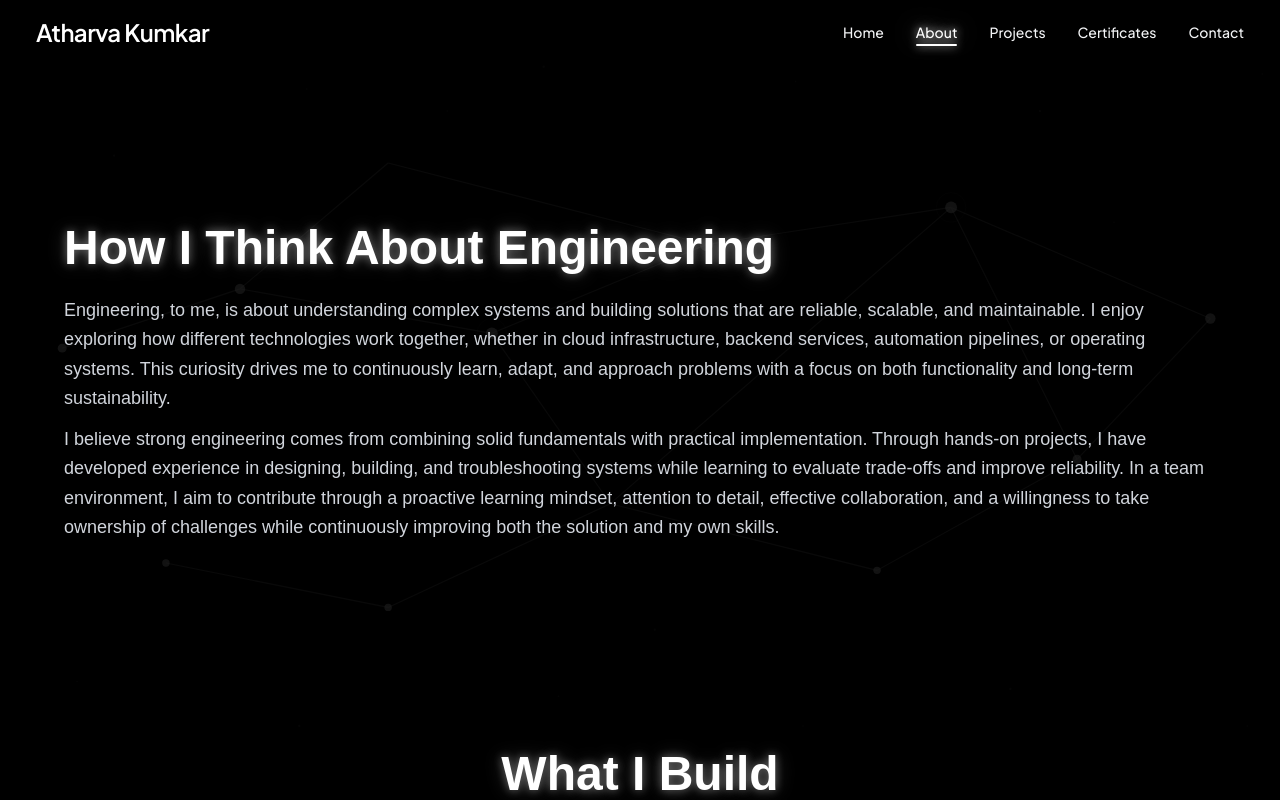
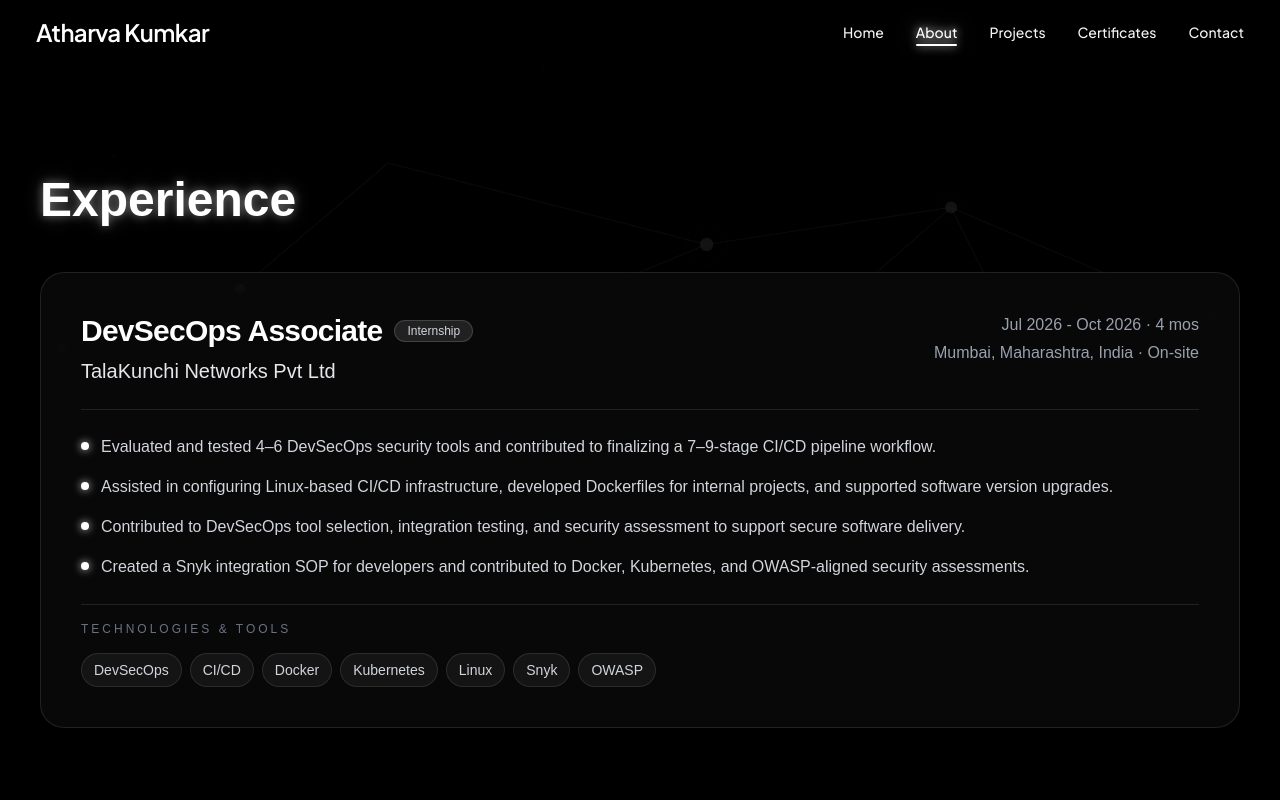
Before and after one commit to Atharvakumkar/Atharva-Kumkar-Resume-Website, a React (Vite) app in the folder resume/: page /about in a window 1280 px wide. Shown: the top 800 px of the page. Built offline with nearby package versions, Linux system fonts and the light colour scheme; a web font is replaced by a local one.

Commit message:
Added Experience Section

```diff
--- a/resume/src/pages/aboutPage.jsx
+++ b/resume/src/pages/aboutPage.jsx
@@ -1,6 +1,7 @@
 import { motion } from "framer-motion";
 import AboutHeader from "../components/aboutHeader";
 import Footer from "../components/footer";
+import ExperienceAbout from "./experienceAboutPage";
 import BuildAbout from "./buildAboutPage";
 import ExploringAbout from "./exploringAboutPage";
 
@@ -13,24 +14,28 @@ function AboutPage() {
                 className="relative text-white"
                 exit={{ opacity: 0, y: -20, transition: { duration: 0.3 } }}
             >
-                    {/* Hero / Introduction Section */}
+                    {/* Experience Section at the top */}
+                    <ExperienceAbout />
+
+                    {/* Philosophy / Introduction Section */}
                     <motion.div
-                        className="px-6 pt-16 md:pt-30"
+                        className="px-4 md:px-10 pt-12 md:pt-20"
                         initial={{
                             opacity: 0,
                             y: 30,
                         }}
-                        animate={{
+                        whileInView={{
                             opacity: 1,
                             y: 0,
                         }}
+                        viewport={{ once: true }}
                         transition={{
-                            duration: 1,
+                            duration: 0.8,
                             ease: "easeOut",
                         }}
                     >
-                        <div className="pt-6 pb-16 px-4 md:pt-10 md:pb-30 md:px-10">
-                            <h1
+                        <div className="max-w-7xl mx-auto pt-4 pb-12 md:pb-20">
+                            <h2
                                 className="
                                     text-3xl md:text-5xl
                                     font-bold
@@ -41,7 +46,7 @@ function AboutPage() {
                                 "
                             >
                                 How I Think About Engineering
-                            </h1>
+                            </h2>
 
                             <p className="text-lg text-gray-300 leading-relaxed font-body">
                                 Engineering, to me, is about understanding
--- /dev/null
+++ b/resume/src/pages/experienceAboutPage.jsx
@@ -0,0 +1,167 @@
+import { motion } from "framer-motion";
+
+function ExperienceAbout() {
+    const experienceData = [
+        {
+            role: "DevSecOps Associate",
+            company: "TalaKunchi Networks Pvt Ltd",
+            employmentType: "Internship",
+            period: "Jul 2026 - Oct 2026 · 4 mos",
+            location: "Mumbai, Maharashtra, India · On-site",
+            points: [
+                "Evaluated and tested 4–6 DevSecOps security tools and contributed to finalizing a 7–9-stage CI/CD pipeline workflow.",
+                "Assisted in configuring Linux-based CI/CD infrastructure, developed Dockerfiles for internal projects, and supported software version upgrades.",
+                "Contributed to DevSecOps tool selection, integration testing, and security assessment to support secure software delivery.",
+                "Created a Snyk integration SOP for developers and contributed to Docker, Kubernetes, and OWASP-aligned security assessments.",
+            ],
+            technologies: [
+                "DevSecOps",
+                "CI/CD",
+                "Docker",
+                "Kubernetes",
+                "Linux",
+                "Snyk",
+                "OWASP",
+            ],
+        },
+    ];
+
+    return (
+        <section className="pt-16 md:pt-28 px-4 md:px-10 font-body">
+            <div className="max-w-7xl mx-auto">
+                {/* Section Header */}
+                <motion.div
+                    initial={{ opacity: 0, y: 30 }}
+                    animate={{ opacity: 1, y: 0 }}
+                    transition={{ duration: 0.8, ease: "easeOut" }}
+                    className="mb-8 md:mb-12"
+                >
+                    <h1
+                        className="
+                            text-3xl md:text-5xl
+                            font-bold
+                            font-body
+                            text-white
+                            [text-shadow:0_0_10px_rgba(255,255,255,0.4),0_0_20px_rgba(255,255,255,0.2)]
+                        "
+                    >
+                        Experience
+                    </h1>
+                </motion.div>
+
+                {/* Experience Cards */}
+                <div className="space-y-8">
+                    {experienceData.map((item, index) => (
+                        <motion.div
+                            key={index}
+                            initial={{ opacity: 0, y: 30 }}
+                            animate={{ opacity: 1, y: 0 }}
+                            transition={{ duration: 0.8, delay: 0.15, ease: "easeOut" }}
+                            className="
+                                group
+                                relative
+                                overflow-hidden
+                                backdrop-blur-xl
+                                bg-white/[0.03]
+                                border
+                                border-white/10
+                                rounded-3xl
+                                p-6 md:p-10
+                                transition-all
+                                duration-500
+                                hover:bg-white/[0.06]
+                                hover:border-white/20
+                                hover:shadow-[0_0_30px_rgba(255,255,255,0.08)]
+                            "
+                        >
+                            {/* Radial Glow on Hover */}
+                            <div
+                                className="
+                                    absolute
+                                    inset-0
+                                    opacity-0
+                                    group-hover:opacity-100
+                                    transition-opacity
+                                    duration-500
+                                    bg-[radial-gradient(circle_at_top,rgba(255,255,255,0.08),transparent_70%)]
+                                    pointer-events-none
+                                "
+                            />
+
+                            <div className="relative z-10">
+                                {/* Header Details */}
+                                <div className="flex flex-col md:flex-row md:items-start md:justify-between gap-4 pb-6 border-b border-white/10">
+                                    <div>
+                                        <div className="flex flex-wrap items-center gap-3 mb-2">
+                                            <h2 className="text-2xl md:text-3xl font-bold text-white tracking-tight">
+                                                {item.role}
+                                            </h2>
+                                            <span className="px-3 py-0.5 rounded-full text-xs font-medium text-gray-300 bg-white/10 border border-white/15">
+                                                {item.employmentType}
+                                            </span>
+                                        </div>
+
+                                        <p className="text-lg md:text-xl text-gray-200 font-medium">
+                                            {item.company}
+                                        </p>
+                                    </div>
+
+                                    <div className="text-sm md:text-base text-gray-400 font-normal md:text-right space-y-1">
+                                        <p>{item.period}</p>
+                                        <p>{item.location}</p>
+                                    </div>
+                                </div>
+
+                                {/* Responsibilities / Bullet Points */}
+                                <div className="py-6">
+                                    <ul className="space-y-3.5 text-gray-300 leading-relaxed text-sm md:text-base">
+                                        {item.points.map((point, pointIndex) => (
+                                            <li key={pointIndex} className="flex items-start gap-3">
+                                                <span className="mt-2 h-2 w-2 rounded-full bg-white shrink-0 shadow-[0_0_8px_rgba(255,255,255,0.8)]" />
+                                                <span>{point}</span>
+                                            </li>
+                                        ))}
+                                    </ul>
+                                </div>
+
+                                {/* Tech Stack Pills */}
+                                <div className="pt-4 border-t border-white/10">
+                                    <p className="text-xs uppercase tracking-[0.25em] text-gray-500 mb-4">
+                                        Technologies & Tools
+                                    </p>
+                                    <div className="flex flex-wrap gap-2">
+                                        {item.technologies.map((tech, techIndex) => (
+                                            <span
+                                                key={techIndex}
+                                                className="
+                                                    px-3
+                                                    py-1.5
+                                                    rounded-full
+                                                    text-xs md:text-sm
+                                                    text-gray-300
+                                                    bg-white/5
+                                                    border
+                                                    border-white/10
+                                                    transition-all
+                                                    duration-300
+                                                    hover:bg-white/15
+                                                    hover:text-white
+                                                    hover:scale-105
+                                                    hover:[box-shadow:0_0_10px_#ffffff,0_0_20px_#ffffff,0_0_40px_#ffffff]
+                                                "
+                                            >
+                                                {tech}
+                                            </span>
+                                        ))}
+                                    </div>
+                                </div>
+                            </div>
+                        </motion.div>
+                    ))}
+                </div>
+            </div>
+        </section>
+    );
+}
+
+export default ExperienceAbout;
```
